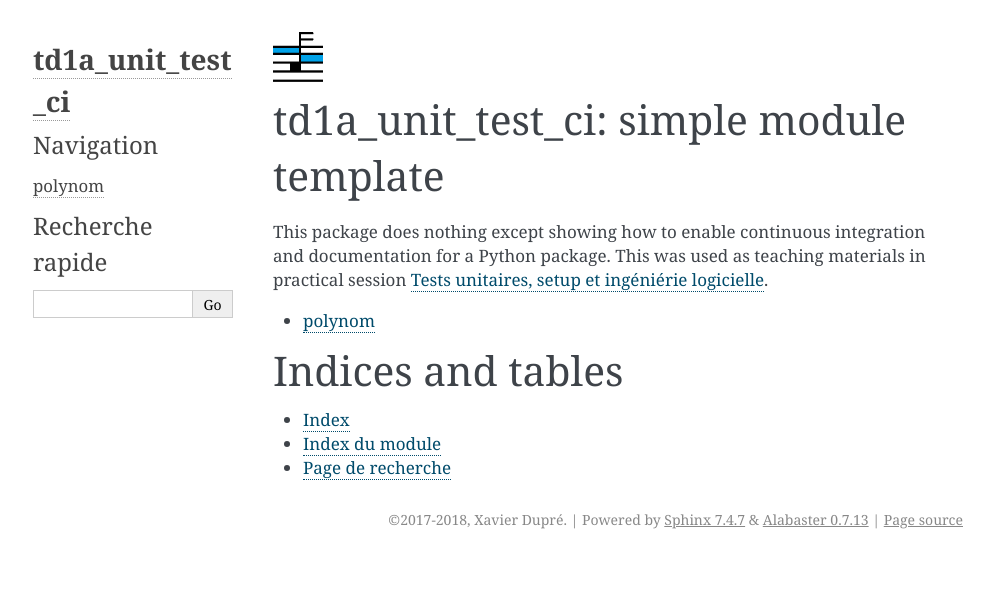
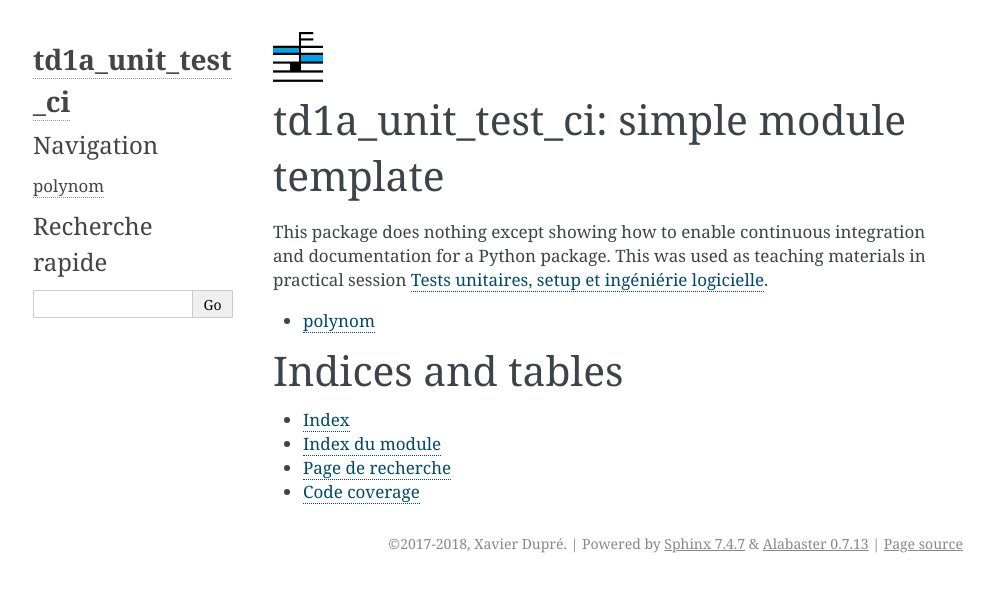
Before and after one commit to sdpython/td1a_unit_test_ci, a Sphinx documentation site: the page built from doc/index.rst, in a window 1280 px wide. Shown: the top 592 px of the page, without its empty margins (147-1141 px from the left). Built offline with Sphinx 7.4.7, drawn with Linux system fonts in a browser that asks for light colours; pages that are not in the unit, such as notebooks, are missing from menus.

Commit message:
Update index.rst

```diff
--- a/doc/index.rst
+++ b/doc/index.rst
@@ -25,3 +25,4 @@ Indices and tables
 * :ref:`genindex`
 * :ref:`modindex`
 * :ref:`search`
+* `Code coverage <coverage.html>`_
```
